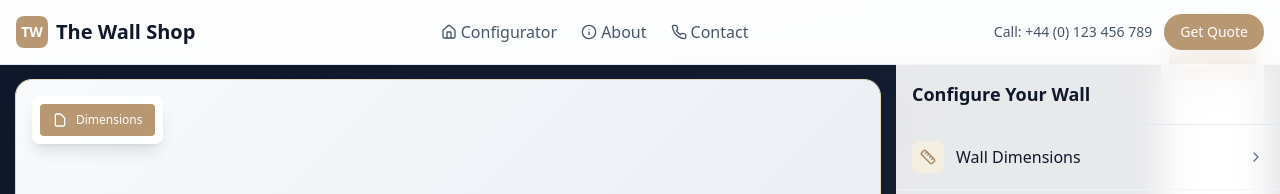
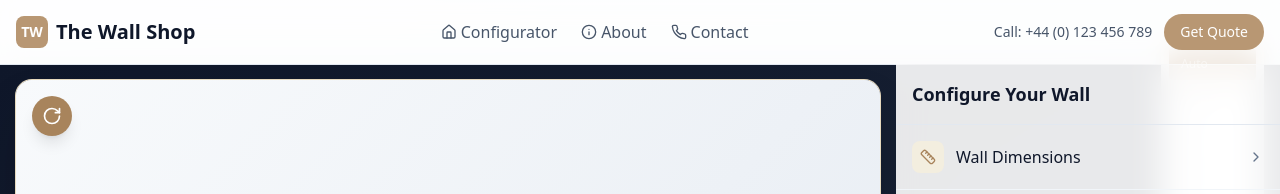
Before and after one commit to taxtek-uk/builder, a React (Vite) app: page / in a window 1280 px wide. Shown: the top 194 px of the page. Built offline with nearby package versions, Linux system fonts and the light colour scheme; no server answers.

Commit message:
Replace dimensions button with 360 icon in black circle
cgen-7f733fa06a364f2c86fd1e062ecc8111

```diff
--- a/client/components/WallConfigurator.tsx
+++ b/client/components/WallConfigurator.tsx
@@ -96,20 +96,18 @@ export function WallConfigurator() {
             />
           </Canvas>
 
-          {/* Premium Control Panel */}
-          <div className="absolute top-4 left-4 bg-white/90 backdrop-blur-sm rounded-lg shadow-lg p-2 z-40">
+          {/* Dimensions Toggle Button */}
+          <div className="absolute top-4 left-4 z-40">
             <button
               onClick={() => setShowDimensions(!showDimensions)}
-              className={`flex items-center space-x-2 px-3 py-2 rounded text-xs transition-colors ${
+              className={`w-10 h-10 rounded-full transition-colors ${
                 showDimensions
-                  ? 'bg-gold-500 text-white'
-                  : 'bg-white hover:bg-gold-50 text-slate-700 hover:text-gold-700'
-              }`}
+                  ? 'bg-gold-600 hover:bg-gold-700'
+                  : 'bg-black hover:bg-gray-800'
+              } flex items-center justify-center shadow-lg`}
+              title="Toggle Dimensions"
             >
-              <svg className="w-4 h-4" fill="none" stroke="currentColor" viewBox="0 0 24 24">
-                <path strokeLinecap="round" strokeLinejoin="round" strokeWidth={2} d="M7 21h10a2 2 0 002-2V9.414a1 1 0 00-.293-.707l-5.414-5.414A1 1 0 0012.586 3H7a2 2 0 00-2 2v14a2 2 0 002 2z" />
-              </svg>
-              <span>Dimensions</span>
+              <RotateCw className="w-5 h-5 text-white" />
             </button>
           </div>
 
```
